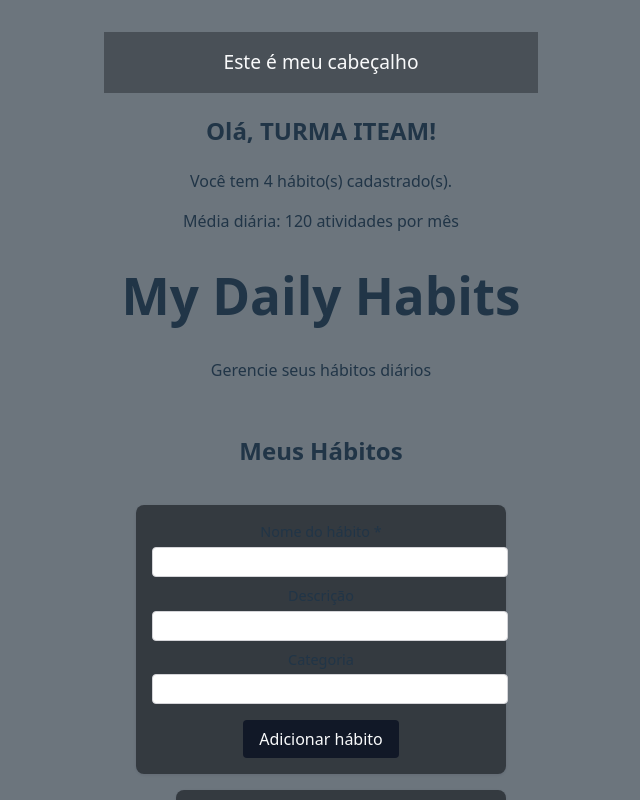
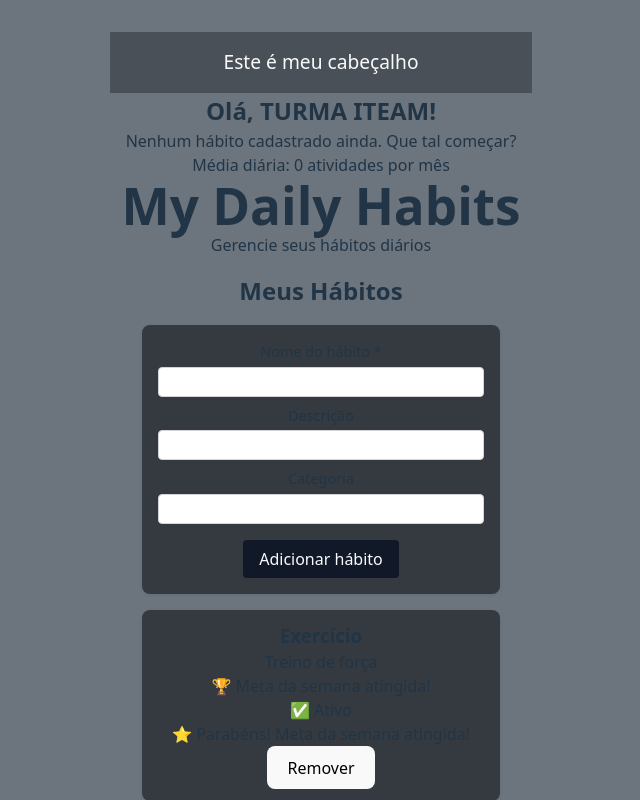
Before and after one commit to RobertGonzaga/CCTI, a React (Vite) app in the folder MODULO 4/my-daily-habits/: page / in a window 1280 px wide. Shown: the top 800 px of the page, without its empty margins (319-959 px from the left). Built offline with nearby package versions, Linux system fonts and the light colour scheme.

Commit message:
atv 3 finalizada

```diff
--- a/MODULO 4/my-daily-habits/src/App.css
+++ b/MODULO 4/my-daily-habits/src/App.css
@@ -1,3 +1,9 @@
+* {
+  margin: 0;
+  padding: 0;
+  box-sizing: border-box;
+}
+
 #root {
   max-width: 1280px;
   margin: 0 auto;
--- a/MODULO 4/my-daily-habits/src/App.jsx
+++ b/MODULO 4/my-daily-habits/src/App.jsx
@@ -22,12 +22,7 @@ const BemVindo = ({ nomeUsuario, totalHabitos }) => {
 };
 
 function App() {
-  const habits = [
-    { id: 1, titulo: "Exercício", meta: 5, ativo: true, diasFeitos: 5 },
-    { id: 2, titulo: "Leitura", meta: 7, ativo: true, diasFeitos: 3 },
-    { id: 3, titulo: "Meditação", meta: 7, ativo: true, diasFeitos: 0 },
-    { id: 4, titulo: "Hidratação", meta: 7, ativo: true, diasFeitos: 6 },
-  ];
+  const habits = [];
 
   return (
     <div>
@@ -36,7 +31,7 @@ function App() {
       <h1>My Daily Habits</h1>
       <p>Gerencie seus hábitos diários</p>
       <SecaoHabitos titulo="Meus Hábitos">
-        <HabitList habits={habits} />
+        <HabitList />
       </SecaoHabitos>
       <Footer />
     </div>
--- a/MODULO 4/my-daily-habits/src/components/HabitList.jsx
+++ b/MODULO 4/my-daily-habits/src/components/HabitList.jsx
@@ -68,6 +68,7 @@ function HabitList() {
       </form>
 
       <ul>
+        {habits.length === 0 && <p>Nenhum hábito cadastrado ainda.</p>}
         {habits.map((habit) => (
           <HabitCard
             key={habit.id}
```
